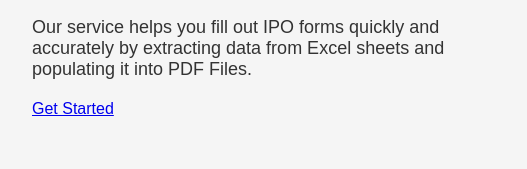
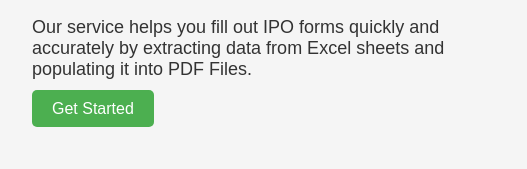
Before and after one commit to prathamssaraf/Form-Filler-Landing-Page, a plain HTML site: page index.html in a window 1280 px wide. Shown: the part 439-608 px from the top of the page, 158-685 px from the left. Drawn offline with Linux system fonts and the light colour scheme.

Commit message:
Update index.html

```diff
--- a/index.html
+++ b/index.html
@@ -83,7 +83,7 @@
             <p>Streamline your IPO process with our automated form filling service.</p>
             <p>Our service helps you fill out IPO forms quickly and accurately by extracting data from Excel sheets and populating it into PDF Files.</p>
             <p> </p>
-            <a href="select.html" class="octa-button">Get Started</a>
+            <a href="select.html" class="cta-button">Get Started</a>
         </div>
         <img src="main.png" alt="Robot" style="width: 400px;">
     </div>
```
